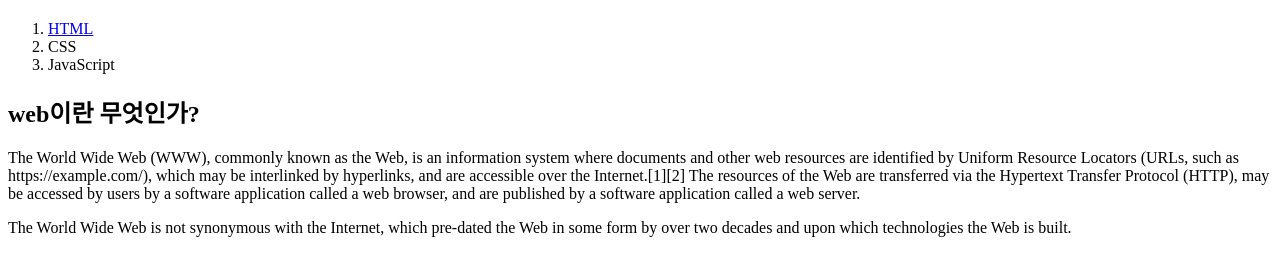
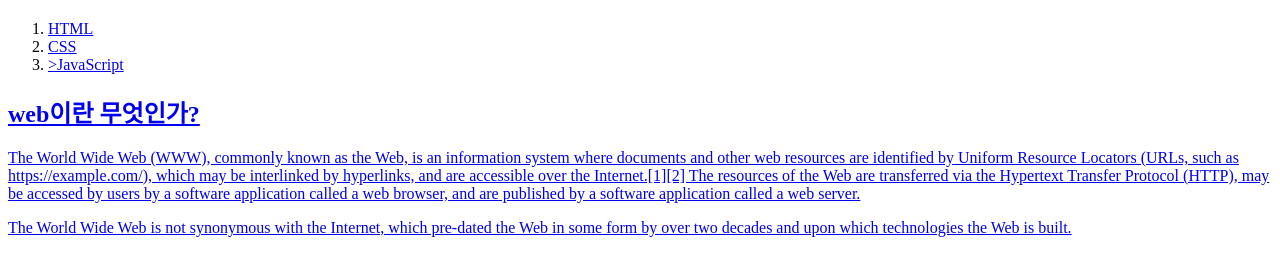
Before and after one commit to HOJJ0223/WEB1, a plain HTML site: page index.html in a window 1280 px wide. Shown: the part 60-336 px from the top of the page. Drawn offline with Linux system fonts and the light colour scheme.

Commit message:
Add files via upload

```diff
--- a/index.html
+++ b/index.html
@@ -8,8 +8,8 @@
     <h1><a href="index.html">WEB</a></h1>
     <ol>
       <li><a href="1.html">HTML</a></li>
-      <li><a href="2.html"></a>CSS</li>
-      <li><a href="3.html"></a>JavaScript</li>
+      <li><a href="2.html">CSS</a></li>
+      <li><a href="3.html">>JavaScript</a</li>
     </ol>
     <h2> web이란 무엇인가? </h2>
     <p>The World Wide Web (WWW), commonly known as the Web, is an information system where documents and other web resources are identified by Uniform Resource Locators (URLs, such as https://example.com/), which may be interlinked by hyperlinks, and are accessible over the Internet.[1][2] The resources of the Web are transferred via the Hypertext Transfer Protocol (HTTP), may be accessed by users by a software application called a web browser, and are published by a software application called a web server.</p>
```
